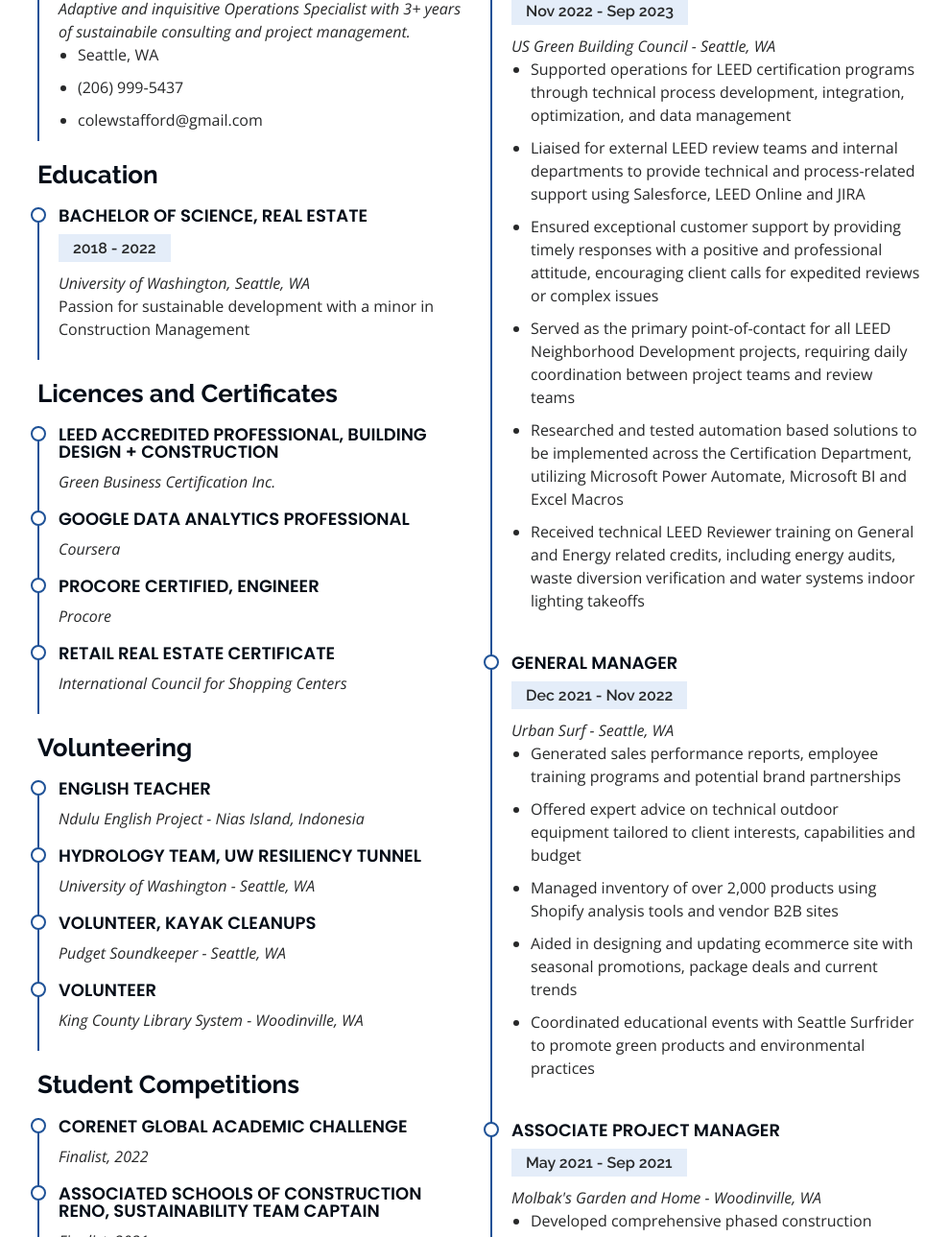
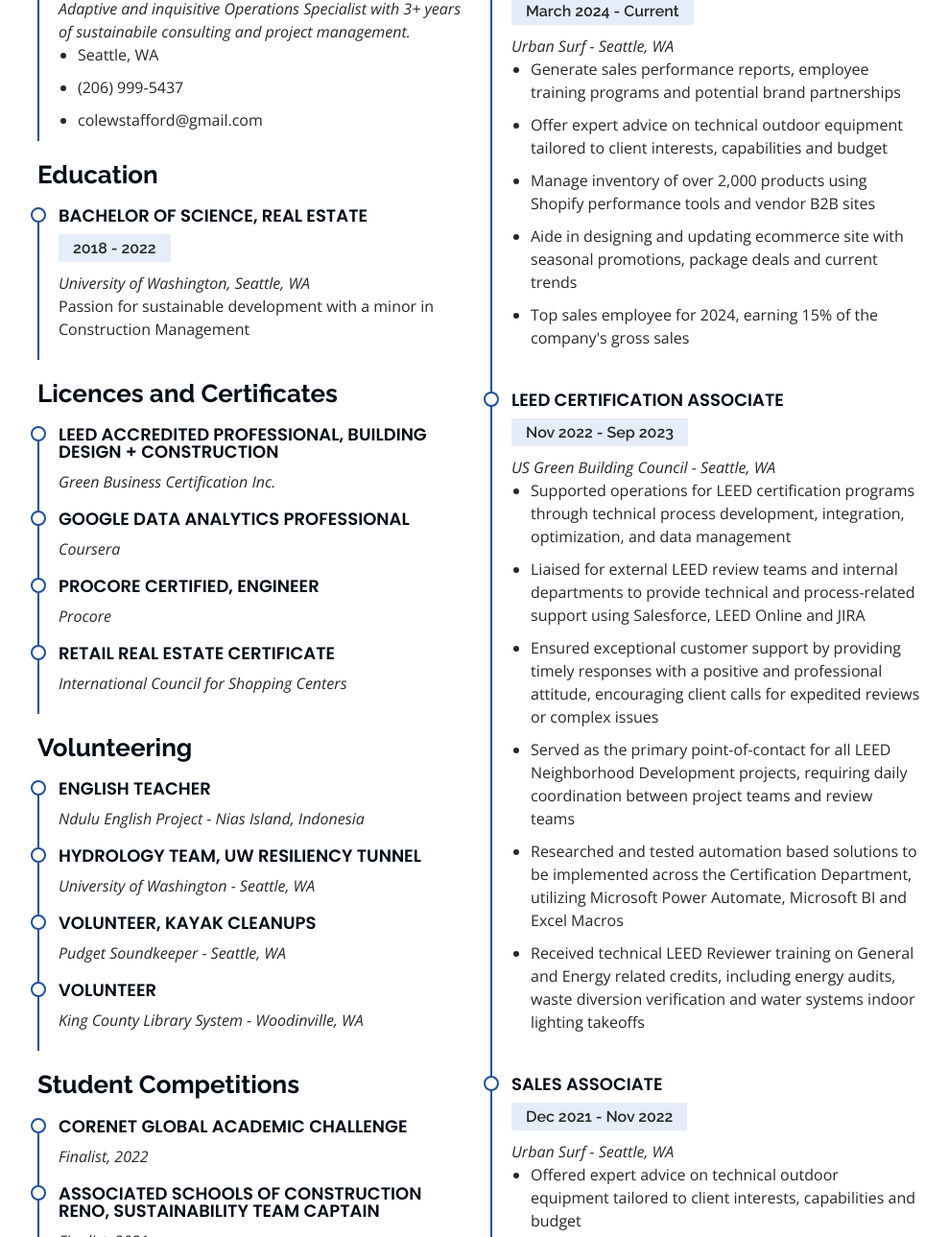
Before and after one commit to colews18/Personal-Website, a plain HTML site: page index.html in a window 1280 px wide. Shown: the part 1039-2328 px from the top of the page at 96% size, without its empty margins (291-1280 px from the left). Drawn offline with nearby package versions, Linux system fonts and the light colour scheme.

Commit message:
updates to portfolio description, page navs and resume

```diff
--- a/index.html
+++ b/index.html
@@ -220,6 +220,18 @@
           <div class="col-lg-6" data-aos="fade-up" data-aos-delay="100">
             <h3 class="resume-title">Professional Experience</h3>
             <div class="resume-item">
+              <h4>General Manager</h4>
+              <h5>March 2024 - Current</h5>
+              <p><em>Urban Surf - Seattle, WA</em></p>
+              <ul>
+                <li>Generate sales performance reports, employee training programs and potential brand partnerships</li>
+                <li>Offer expert advice on technical outdoor equipment tailored to client interests, capabilities and budget</li>
+                <li>Manage inventory of over 2,000 products using Shopify performance tools and vendor B2B sites</li>
+                <li>Aide in designing and updating ecommerce site with seasonal promotions, package deals and current trends</li>
+                <li>Top sales employee for 2024, earning 15% of the company's gross sales</li>
+              </ul>
+            </div>
+            <div class="resume-item">
               <h4>LEED Certification Associate</h4>
               <h5>Nov 2022 - Sep 2023</h5>
               <p><em>US Green Building Council - Seattle, WA </em></p>
@@ -239,15 +251,13 @@
               </ul>
             </div>
             <div class="resume-item">
-              <h4>General Manager</h4>
+              <h4>Sales Associate</h4>
               <h5>Dec 2021 - Nov 2022</h5>
               <p><em>Urban Surf - Seattle, WA</em></p>
               <ul>
-                <li>Generated sales performance reports, employee training programs and potential brand partnerships</li>
                 <li>Offered expert advice on technical outdoor equipment tailored to client interests, capabilities and budget</li>
-                <li>Managed inventory of over 2,000 products using Shopify analysis tools and vendor B2B sites</li>
-                <li>Aided in designing and updating ecommerce site with seasonal promotions, package deals and current trends</li>
-                <li>Coordinated educational events with Seattle Surfrider to promote green products and environmental practices</li>
+                <li>Organized  events with local, green partners to promote and support environmentally friendly products, practices and organizations</li>
+                <li>Designed targeted social media advertisements based on site user data collected by Google Analytics</li>
               </ul>
             </div>
             <div class="resume-item">
```
Also changed, not shown: nduluenglishproject.html (+5 -5 lines), seattleoutdoorservices.html (+6 -7 lines), urbansurf.html (+6 -7 lines).
